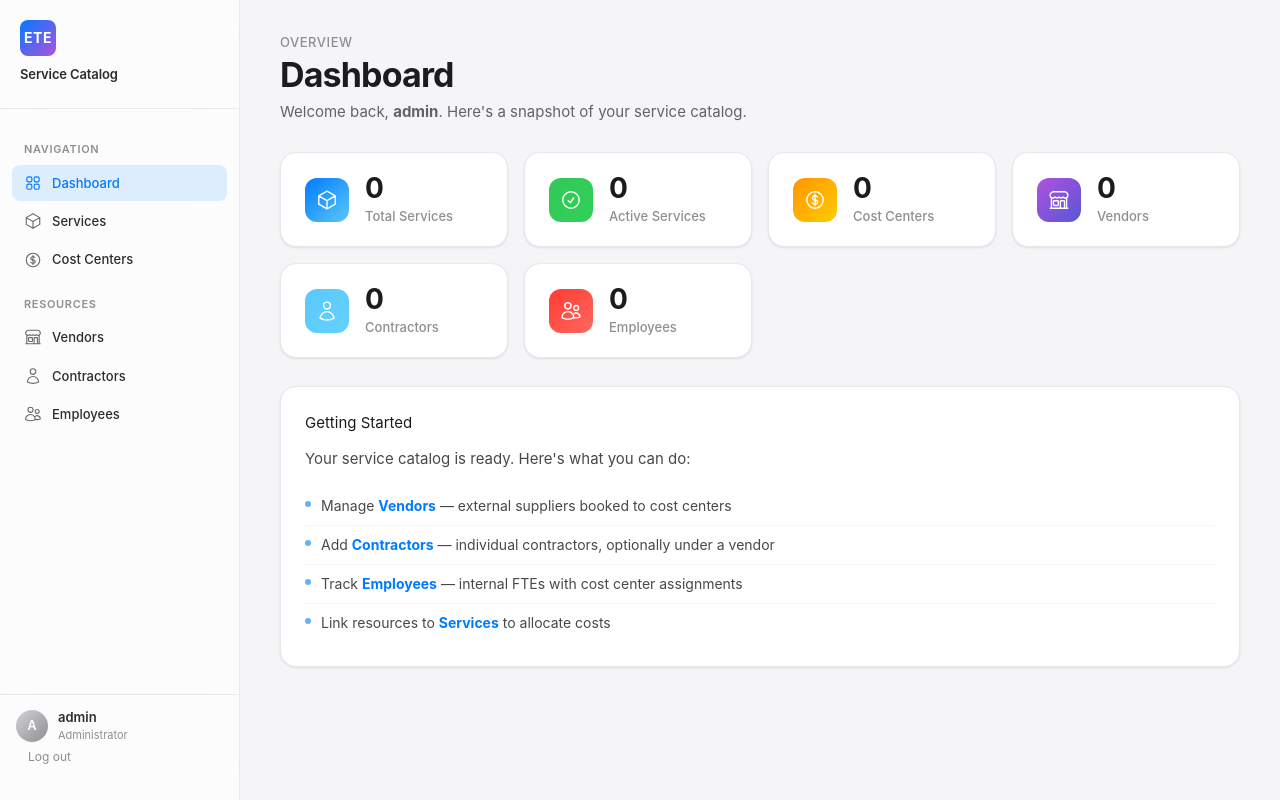
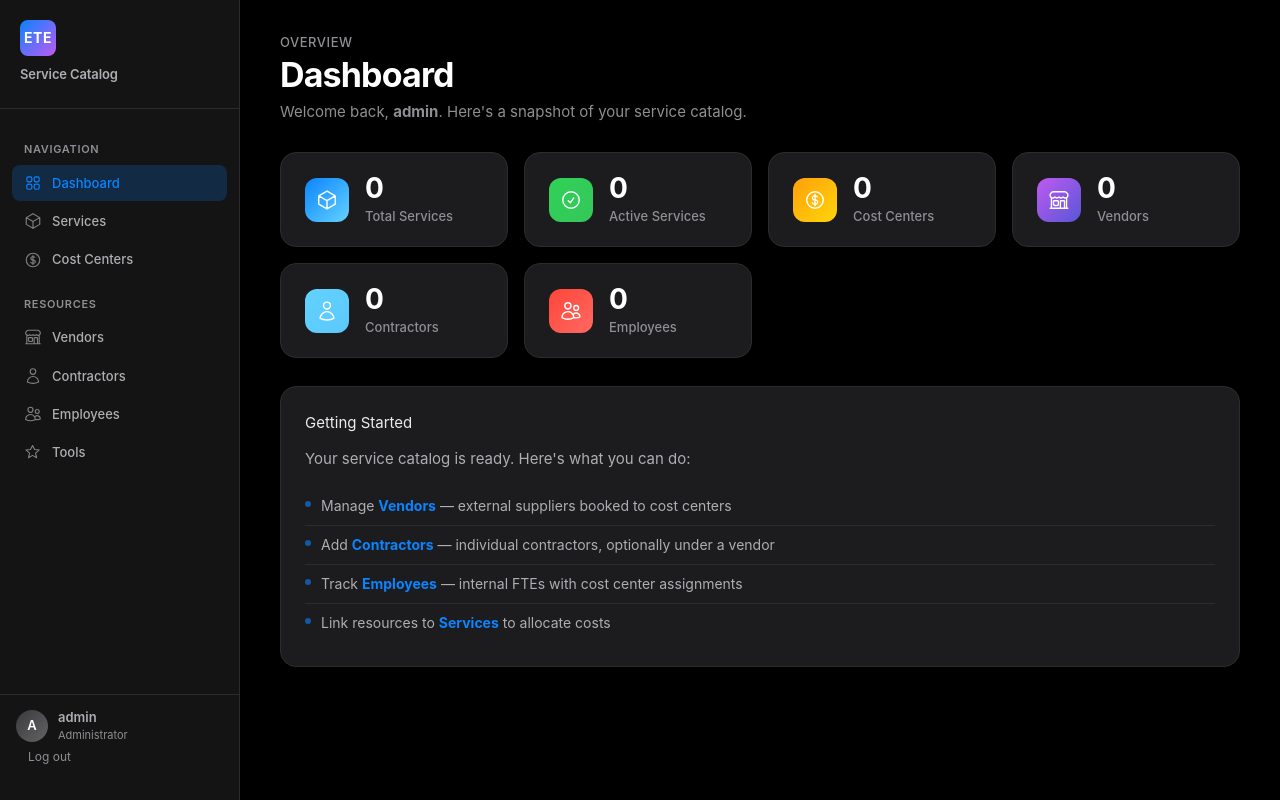
Before and after one commit to flynnpackdad/ETE, a Flask app: page / in a window 1280 px wide. Run offline with Flask 3, Linux system fonts and the light colour scheme; a user stored in the database is signed in; data that the repository does not hold is empty.

Commit message:
Added tools

```diff
--- a/app/__init__.py
+++ b/app/__init__.py
@@ -36,6 +36,7 @@ def create_app(config_object=Config):
     from .contractors import bp as contractors_bp
     from .employees import bp as employees_bp
     from .links import bp as links_bp
+    from .tools import bp as tools_bp
 
     app.register_blueprint(auth_bp)
     app.register_blueprint(main_bp)
@@ -45,6 +46,7 @@ def create_app(config_object=Config):
     app.register_blueprint(contractors_bp)
     app.register_blueprint(employees_bp)
     app.register_blueprint(links_bp)
+    app.register_blueprint(tools_bp)
 
     # Global CSRF protection (respects @csrf.exempt on the login route)
     csrf.init_app(app)
--- a/app/static/css/app.css
+++ b/app/static/css/app.css
@@ -18,39 +18,39 @@
 
 :root {
   /* Apple-inspired palette */
-  --blue:       #007AFF;
-  --blue-hover: #0066D6;
-  --red:        #FF3B30;
-  --red-hover:  #E0332B;
-  --green:      #34C759;
-  --orange:     #FF9500;
-  --purple:     #AF52DE;
-  --pink:       #FF2D55;
-  --teal:       #5AC8FA;
-  --gray-100:   #F5F5F7;
-  --gray-200:   #E8E8ED;
-  --gray-300:   #D2D2D7;
-  --gray-400:   #8E8E93;
-  --gray-500:   #636366;
-  --gray-600:   #48484A;
-  --gray-700:   #2C2C2E;
-  --gray-800:   #1C1C1E;
+  --blue:       #0A84FF;
+  --blue-hover: #409CFF;
+  --red:        #FF453A;
+  --red-hover:  #FF6961;
+  --green:      #30D158;
+  --orange:     #FF9F0A;
+  --purple:     #BF5AF2;
+  --pink:       #FF375F;
+  --teal:       #64D2FF;
+  --gray-100:   #1C1C1E;
+  --gray-200:   #2C2C2E;
+  --gray-300:   #3A3A3C;
+  --gray-400:   #636366;
+  --gray-500:   #8E8E93;
+  --gray-600:   #AEAEB2;
+  --gray-700:   #D1D1D6;
+  --gray-800:   #EBEBED;
   --white:      #FFFFFF;
 
   /* Surface colors */
-  --bg:         #F5F5F7;
-  --surface:    #FFFFFF;
-  --surface-alt:#F0F0F3;
+  --bg:         #000000;
+  --surface:    #1C1C1E;
+  --surface-alt:#2C2C2E;
 
   /* Frosted glass */
-  --glass-bg:   rgba(255, 255, 255, 0.72);
-  --glass-border: rgba(255, 255, 255, 0.5);
+  --glass-bg:   rgba(28, 28, 30, 0.72);
+  --glass-border: rgba(44, 44, 46, 0.5);
 
   /* Shadows */
-  --shadow-sm:  0 1px 3px rgba(0,0,0,0.06), 0 1px 2px rgba(0,0,0,0.04);
-  --shadow-md:  0 4px 14px rgba(0,0,0,0.08), 0 2px 6px rgba(0,0,0,0.04);
-  --shadow-lg:  0 10px 40px rgba(0,0,0,0.10), 0 4px 12px rgba(0,0,0,0.05);
-  --shadow-xl:  0 20px 60px rgba(0,0,0,0.12), 0 8px 20px rgba(0,0,0,0.06);
+  --shadow-sm:  0 1px 3px rgba(0,0,0,0.3), 0 1px 2px rgba(0,0,0,0.2);
+  --shadow-md:  0 4px 14px rgba(0,0,0,0.4), 0 2px 6px rgba(0,0,0,0.2);
+  --shadow-lg:  0 10px 40px rgba(0,0,0,0.5), 0 4px 12px rgba(0,0,0,0.3);
+  --shadow-xl:  0 20px 60px rgba(0,0,0,0.6), 0 8px 20px rgba(0,0,0,0.3);
 
   /* Typography */
   --font:       -apple-system, BlinkMacSystemFont, 'SF Pro Display', 'SF Pro Text', 'Helvetica Neue', 'Segoe UI', sans-serif;
@@ -133,7 +133,7 @@ a:hover { color: var(--blue-hover); }
 .sidebar-brand-name {
   font-size: 13px;
   font-weight: 600;
-  color: var(--gray-700);
+  color: var(--gray-600);
   letter-spacing: -0.01em;
 }
 
@@ -160,18 +160,18 @@ a:hover { color: var(--blue-hover); }
   border-radius: var(--radius-sm);
   font-size: 13px;
   font-weight: 500;
-  color: var(--gray-700);
+  color: var(--gray-600);
   transition: all var(--transition);
   margin-bottom: 2px;
 }
 
 .sidebar-link:hover {
   background: var(--gray-200);
-  color: var(--gray-800);
+  color: var(--white);
 }
 
 .sidebar-link.active {
-  background: rgba(0, 122, 255, 0.12);
+  background: rgba(10, 132, 255, 0.2);
   color: var(--blue);
 }
 
@@ -220,7 +220,7 @@ a:hover { color: var(--blue-hover); }
 .sidebar-user-name {
   font-size: 13px;
   font-weight: 600;
-  color: var(--gray-700);
+  color: var(--gray-600);
   white-space: nowrap;
   overflow: hidden;
   text-overflow: ellipsis;
@@ -272,13 +272,13 @@ a:hover { color: var(--blue-hover); }
   font-weight: 700;
   letter-spacing: -0.025em;
   line-height: 1.12;
-  color: var(--gray-800);
+  color: var(--white);
 }
 
 .page-head .section-label {
   font-size: 13px;
   font-weight: 500;
-  color: var(--gray-400);
+  color: var(--gray-500);
   text-transform: uppercase;
   letter-spacing: 0.04em;
   margin-bottom: 4px;
@@ -370,12 +370,12 @@ a:hover { color: var(--blue-hover); }
   color: var(--white);
 }
 
-.stat-icon.blue   { background: linear-gradient(135deg, #007AFF, #5AC8FA); }
-.stat-icon.green  { background: linear-gradient(135deg, #34C759, #30D158); }
-.stat-icon.orange { background: linear-gradient(135deg, #FF9500, #FFCC00); }
-.stat-icon.purple { background: linear-gradient(135deg, #AF52DE, #5856D6); }
-.stat-icon.red    { background: linear-gradient(135deg, #FF3B30, #FF6961); }
-.stat-icon.teal   { background: linear-gradient(135deg, #5AC8FA, #64D2FF); }
+.stat-icon.blue   { background: linear-gradient(135deg, #0A84FF, #64D2FF); }
+.stat-icon.green  { background: linear-gradient(135deg, #30D158, #34C759); }
+.stat-icon.orange { background: linear-gradient(135deg, #FF9F0A, #FFD60A); }
+.stat-icon.purple { background: linear-gradient(135deg, #BF5AF2, #5856D6); }
+.stat-icon.red    { background: linear-gradient(135deg, #FF453A, #FF6961); }
+.stat-icon.teal   { background: linear-gradient(135deg, #64D2FF, #5AC8FA); }
 
 .stat-info { flex: 1; }
 
@@ -384,12 +384,12 @@ a:hover { color: var(--blue-hover); }
   font-weight: 700;
   letter-spacing: -0.02em;
   line-height: 1.1;
-  color: var(--gray-800);
+  color: var(--white);
 }
 
 .stat-label {
   font-size: 13px;
-  color: var(--gray-400);
+  color: var(--gray-500);
   font-weight: 500;
   margin-top: 2px;
 }
@@ -757,7 +758,7 @@ textarea.input {
   position: relative;
   font-size: 14px;
   color: var(--gray-600);
-  border-bottom: 1px solid var(--gray-100);
+  border-bottom: 1px solid var(--gray-200);
 }
 
 .bullet-list li:last-child {
--- a/app/templates/base.html
+++ b/app/templates/base.html
@@ -56,6 +56,12 @@
         </svg>
         Employees
       </a>
+      <a class="sidebar-link {% if request.endpoint and request.endpoint.startswith('tools.') %}active{% endif %}" href="{{ url_for('tools.list_') }}">
+        <svg xmlns="http://www.w3.org/2000/svg" fill="none" viewBox="0 0 24 24" stroke-width="1.5" stroke="currentColor">
+          <path stroke-linecap="round" stroke-linejoin="round" d="M11.42 15.17l-5.384 3.142 1.442-6.056L2.5 7.92l6.172-.527L11.42 2l2.748 5.393 6.172.527-4.978 4.336 1.442 6.056z"/>
+        </svg>
+        Tools
+      </a>
     </nav>
 
     <div class="sidebar-footer">
```
Also changed, not shown: other parts of app/static/css/app.css (+45 -43 lines), app/forms.py (+7 -0 lines), app/templates/tools/detail.html (added, +47 -0 lines), app/templates/tools/form.html (added, +30 -0 lines), app/templates/tools/list.html (added, +73 -0 lines), app/tools.py (added, +85 -0 lines).
